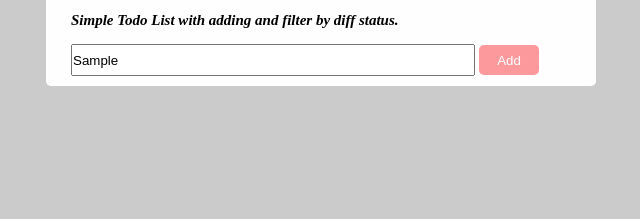
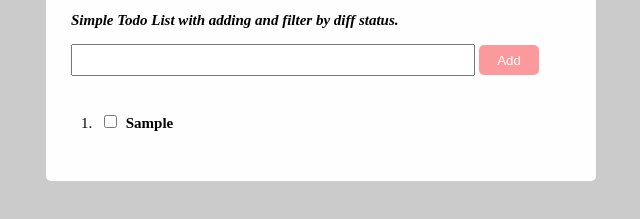
Before and after one commit to syydas/to-do-list, a plain HTML site: page index.html in a window 1280 px wide. Both pictures are taken after typing "Sample" into the empty fields and a click on the button "Add". Shown: the part 85-304 px from the top of the page, without its empty margins (319-959 px from the left). Drawn offline with Linux system fonts and the light colour scheme.

Commit message:
[zhengsuqin] complete the function of add task-list

```diff
--- a/index.html
+++ b/index.html
@@ -12,10 +12,12 @@
 				<h2>To Do List</h2>
 				<p>Simple Todo List with adding and filter by diff status.</p>
 				<div class="add-task">
-					<input type="text" name="task" />
+					<input type="text" name="task" id="task-input" />
 					<button class="add-btn">Add</button>
 				</div>
 			</div>
+			<ol></ol>
 		</div>
+		<script src="static/script/index.js"></script>
 	</body>
 </html>
--- a/static/script/index.js
+++ b/static/script/index.js
@@ -0,0 +1,19 @@
+var addBtn = document.getElementsByClassName("add-btn")[0];
+var taskInput = document.getElementById("task-input");
+var taskList = document.getElementsByTagName("ol")[0];
+
+addBtn.onclick = function() {
+	var task = taskInput.value.trim();
+	if (task === "") {
+		return;
+	}
+	taskInput.value = "";
+	addTask(task);
+};
+
+function addTask(item) {
+	var taskItem = document.createElement("li");
+	taskItem.innerHTML = `<input type = "checkbox" name = "complete-task" />
+  <span>${item}</span>`;
+	taskList.appendChild(taskItem);
+}
--- a/static/styles/index.css
+++ b/static/styles/index.css
@@ -36,3 +36,23 @@ body {
   color: #fff;
   background-color: #fc999c;
 }
+
+ol {
+  margin: 30px 25px;
+  font-size: 15px;
+}
+
+ol li {
+  padding: 0 8px;
+  line-height: 35px;
+}
+
+ol li:nth-of-type(even) {
+  background-color: #f3ebeb;
+}
+
+ol li span {
+  margin-left: 5px;
+  font-size: 15px;
+  font-weight: 600;
+}
```
